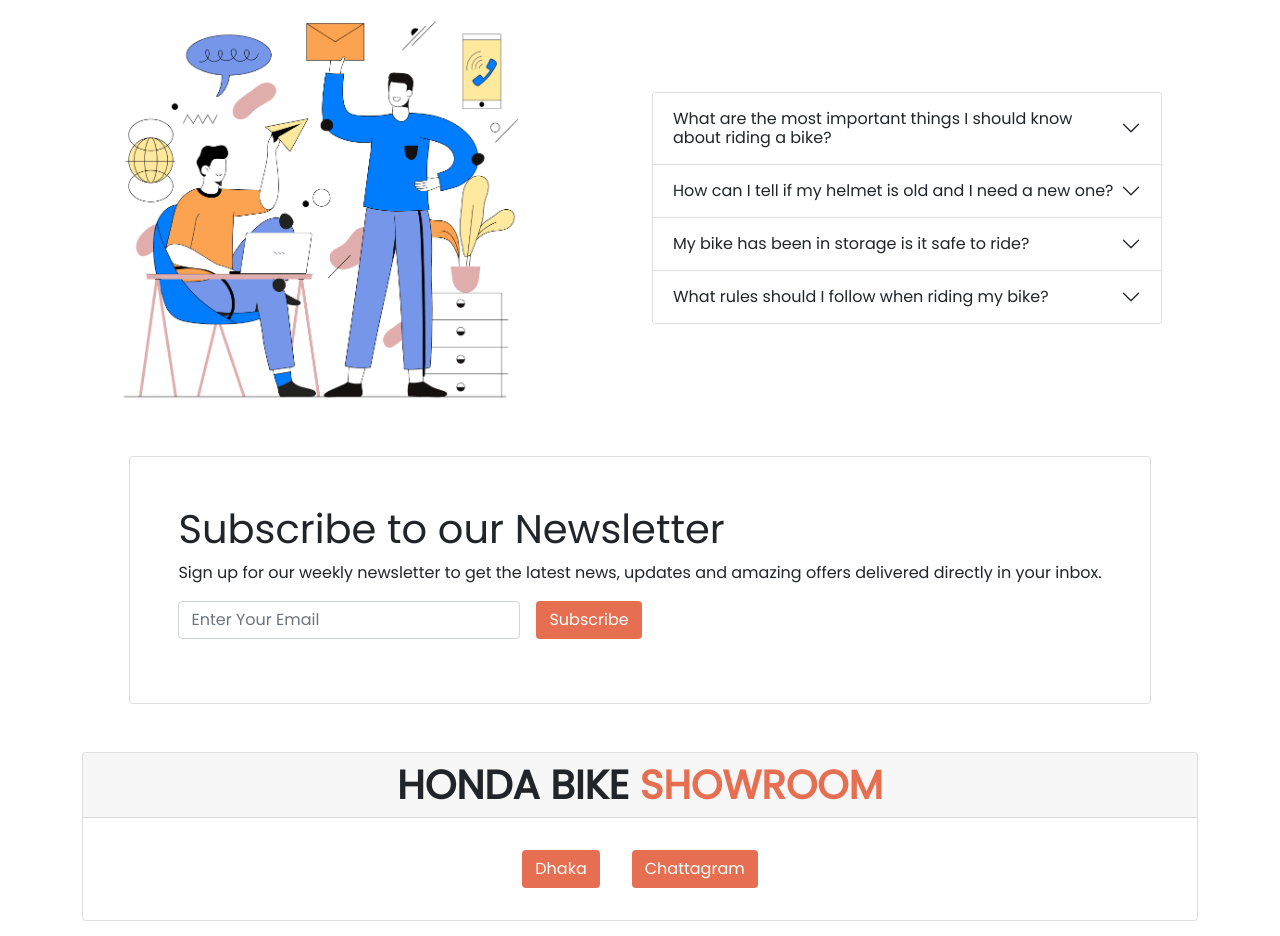
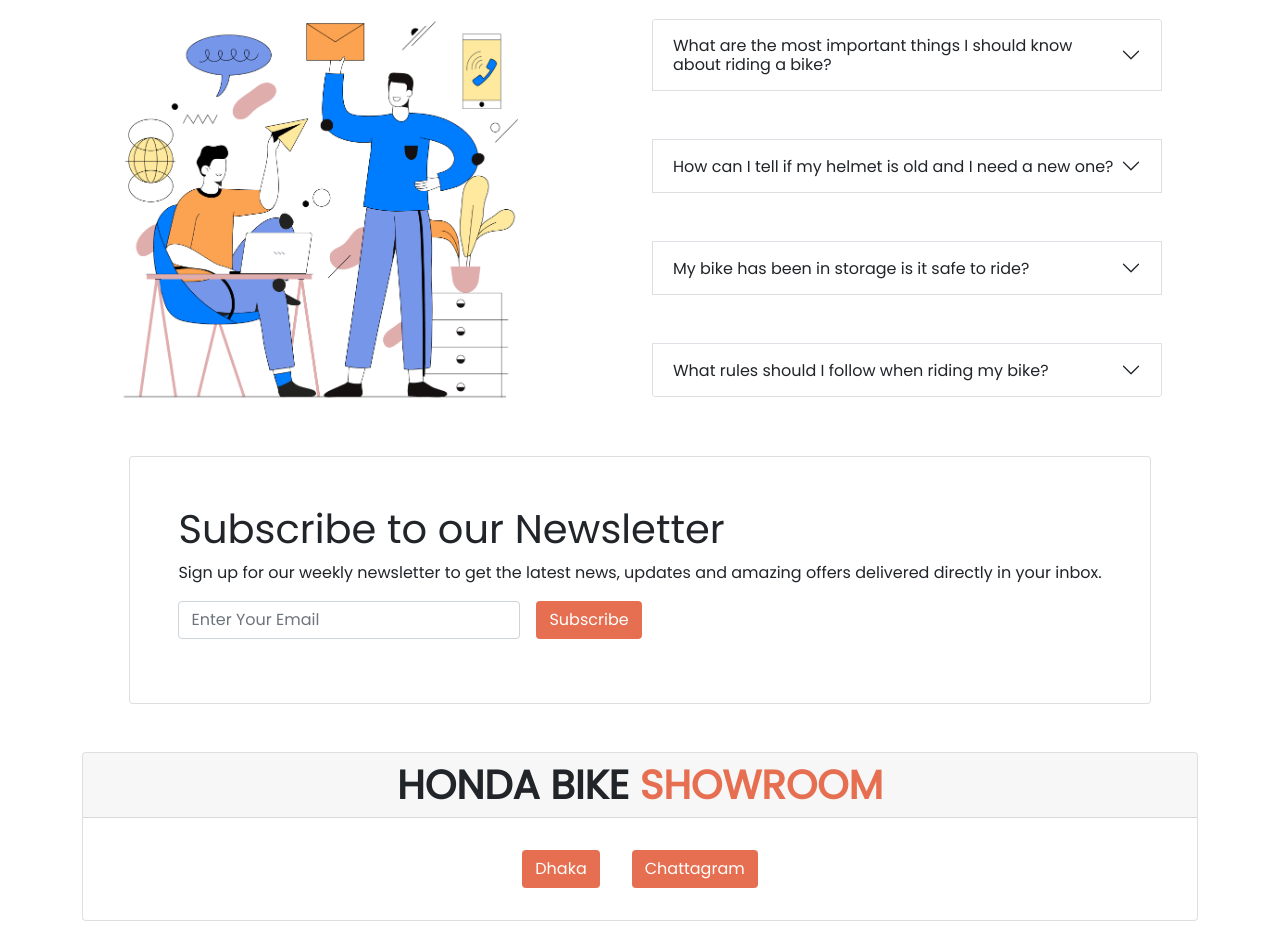
Before and after one commit to nssiyam/Honda-Web-Bootstrap, a plain HTML site: page index.html in a window 1280 px wide. Shown: the part 2280-3216 px from the top of the page. Drawn offline with nearby package versions, Linux system fonts and the light colour scheme.

Commit message:
accordion edited

```diff
--- a/index.html
+++ b/index.html
@@ -238,7 +238,8 @@
                                 </div>
                             </div>
                         </div>
-                        <div class="accordion-item">
+                        <br><br>
+                        <div class="accordion-item border-top">
                             <h2 class="accordion-header" id="flush-headingTwo">
                                 <button class="accordion-button collapsed" type="button" data-bs-toggle="collapse"
                                     data-bs-target="#flush-collapseTwo" aria-expanded="false"
@@ -256,7 +257,8 @@
                                 </div>
                             </div>
                         </div>
-                        <div class="accordion-item">
+                        <br><br>
+                        <div class="accordion-item border-top">
                             <h2 class="accordion-header" id="flush-headingThree">
                                 <button class="accordion-button collapsed" type="button" data-bs-toggle="collapse"
                                     data-bs-target="#flush-collapseThree" aria-expanded="false"
@@ -292,7 +294,8 @@
                                 </div>
                             </div>
                         </div>
-                        <div class="accordion-item">
+                        <br><br>
+                        <div class="accordion-item border-top">
                             <h2 class="accordion-header" id="flush-headingFour">
                                 <button class="accordion-button collapsed" type="button" data-bs-toggle="collapse"
                                     data-bs-target="#flush-collapseFour" aria-expanded="false"
```
